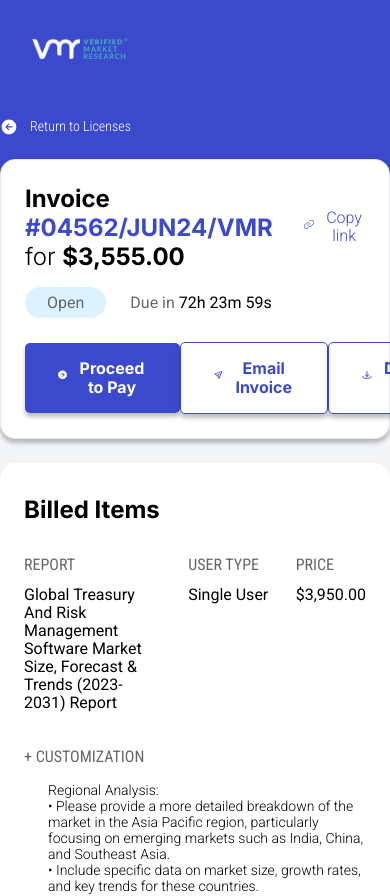
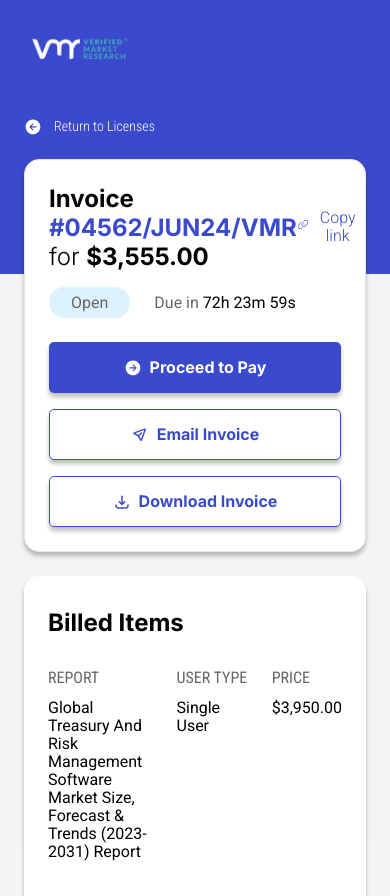
Before and after one commit to SeanThakur/VMR-UI, a Next.js app: page /invoice in a window 390 px wide. Shown: the top 896 px of the page. Built offline with nearby package versions, Linux system fonts and the light colour scheme.

Commit message:
responsive for invoice

```diff
--- a/src/app/invoice/page.tsx
+++ b/src/app/invoice/page.tsx
@@ -33,7 +33,7 @@
           <div className="w-full absolute top-1/4 left-1/2 transform -translate-x-1/2 overflow-hidden fle flex-col">
             <div className="mx-auto max-w-6xl overflow-hidden mt-6 mb-16 flex flex-col lg:flex-row space-y-6 lg:space-y-0 lg:space-x-6">
               {/* Left Column */}
-              <div className="lg:w-[775px] pt-6 space-y-6">
+              <div className="lg:w-[775px] pt-6 space-y-6 px-6 md:px-8 lg:px-0">
                 {/* Invoice Section */}
                 <div
                   className="flex flex-row items-center gap-1 cursor-pointer"
@@ -88,8 +88,8 @@
                   </div>
 
                   {/* Invoice Actions */}
-                  <div className="p-6 flex justify-between items-center">
-                    <button className="flex flex-row items-center bg-[#3B4ACC] text-white shadow-table-content py-4 px-8 rounded-[5px] font-bold font-inter text-[16px] leading-[19px]">
+                  <div className="p-6 flex flex-col md:flex-row justify-between items-center gap-4">
+                    <button className="flex w-full md:w-[200px] h-[51px] flex-row items-center justify-center bg-[#3B4ACC] text-white shadow-table-content rounded-[5px] font-bold font-inter text-[16px] leading-[19px]">
                       <div className="w-[18px] h-[18px] mr-2">
                         <Image
                           src="/icons/arrow-right-back-circle.svg"
@@ -100,7 +100,7 @@
                       </div>
                       Proceed to Pay
                     </button>
-                    <button className="flex flex-row items-center text-[#3B4ACC] border border-[#3B4ACC] shadow-table-content py-4 px-8 rounded-[5px] font-bold font-inter text-[16px] leading-[19px]">
+                    <button className="flex w-full md:w-[200px] h-[51px] flex-row items-center justify-center text-[#3B4ACC] border border-[#3B4ACC] shadow-table-content rounded-[5px] font-bold font-inter text-[16px] leading-[19px]">
                       <div className="w-[18px] h-[18px] mr-2">
                         <Image
                           src="/icons/send-link-blue.svg"
@@ -111,7 +111,7 @@
                       </div>
                       Email Invoice
                     </button>
-                    <button className="flex flex-row items-center text-[#3B4ACC] border border-[#3B4ACC] shadow-table-content py-4 px-8 rounded-[5px] font-bold font-inter text-[16px] leading-[19px]">
+                    <button className="flex w-full md:w-[200px] h-[51px] flex-row items-center justify-center text-[#3B4ACC] border border-[#3B4ACC] shadow-table-content rounded-[5px] font-bold font-inter text-[16px] leading-[19px]">
                       <div className="w-[18px] h-[18px] mr-2">
                         <Image
                           src="/icons/download-blue.svg"
@@ -262,7 +262,7 @@
               </div>
 
               {/* Right Column */}
-              <div className="lg:w-[423px] pt-[4.2rem] flex flex-col gap-6">
+              <div className="lg:w-[423px] pt-[4.2rem] flex flex-col gap-6 px-6 md:px-8 lg:px-0">
                 {/* Customer Details */}
                 <div className="bg-white text-black shadow-table-content rounded-[15px] p-6">
                   <h3 className="text-[24px] font-bold font-inter leading-[29px] text-black mb-4">
@@ -457,7 +457,7 @@
               </div>
             </div>
             <div className="bg-white w-full pt-12">
-              <div className="mx-auto max-w-6xl my-12 md:flex-row md:flex-wrap flex-wrap flex lg:flex-row items-center justify-between lg:gap-0 gap-8">
+              <div className="px-6 md:px-8 lg:px-0 mx-auto max-w-6xl my-12 md:flex-row md:flex-wrap flex-wrap flex lg:flex-row items-center justify-between lg:gap-0 gap-8">
                 <div className="flex flex-col">
                   <p className="font-roboto-serif font-light text-[#666666] text-[16px] leading-[18px] mb-2">
                     Verified Market Research is a member of:
```
